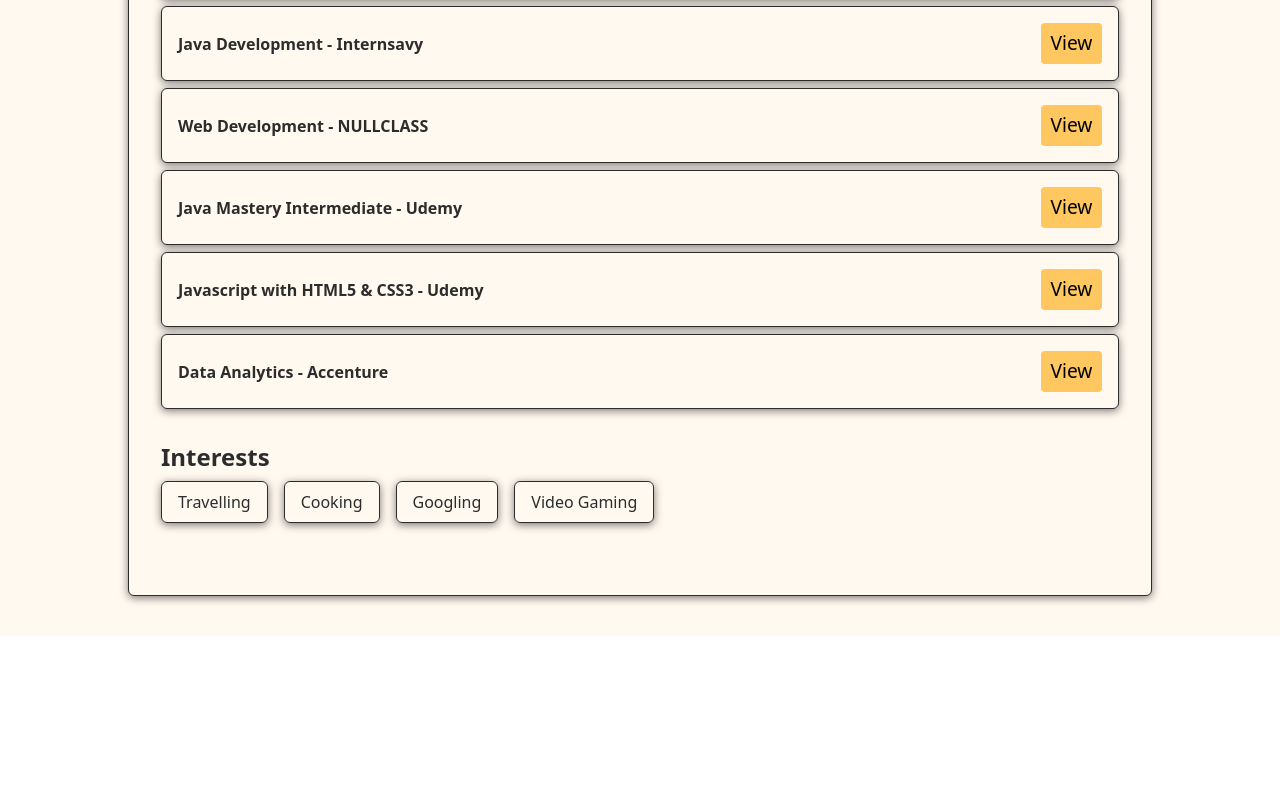
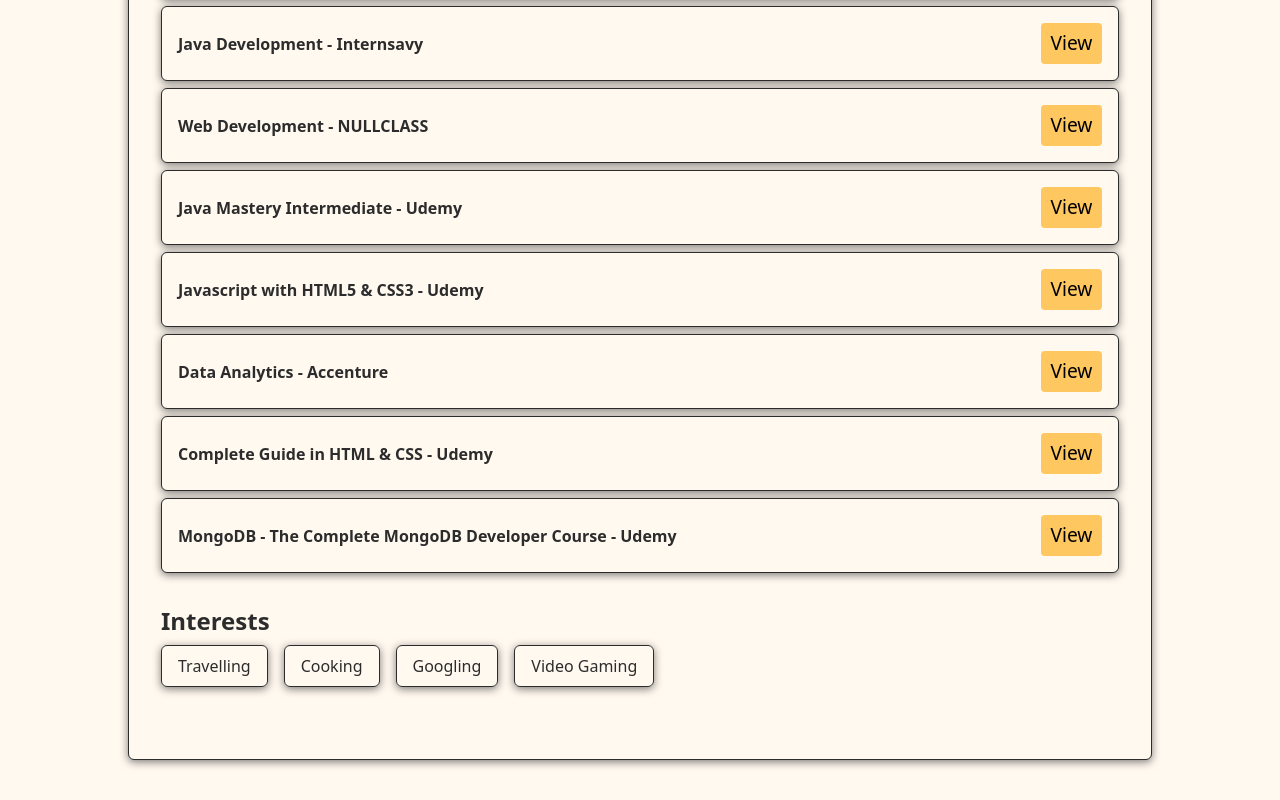
Before and after one commit to dilipdandi/dilip-portfolio, a React (Vite) app: page /resume in a window 1280 px wide. Shown: the part 3776-4576 px from the top of the page. Before the commit the page ends 4412 px from the top, so only its background shows below. Built offline with nearby package versions, Linux system fonts and the light colour scheme.

Commit message:
initial commit

```diff
--- a/src/components/Skills.jsx
+++ b/src/components/Skills.jsx
@@ -4,7 +4,7 @@
   const { skills } = data;
   const { interpersonalSkills } = data;
   return (
-    <article className="content w-full flex flex-col gap-4  border px-4 py-4 rounded-lg md:px-2 md:py-2 lg:px-8 lg:py-4">
+    <article className="content w-full h-full flex flex-col gap-4  border px-4 py-4 rounded-lg md:px-2 md:py-2 lg:px-8 lg:py-4">
       <h2 className="text-xl font-bold  sm:text-2xl lg:text-3xl">TECHNICAL SKILLS</h2>
       <div className="grid grid-cols-1 sm:grid-cols-2 md:grid-cols-3 lg:grid-cols-4 gap-4">
         {skills.map((skill, idx) => {
--- a/src/data.js
+++ b/src/data.js
@@ -106,6 +106,14 @@
       name: "Data Analytics - Accenture",
       link: "https://drive.google.com/file/d/1RVvCmBfojxv7r6G1CD0nQ6ufwteoBTGm/view?usp=sharing",
     },
+    {
+      name: "Complete Guide in HTML & CSS - Udemy",
+      link: "https://drive.google.com/file/d/1LKoFLz-W5WxznCWijrM7NeZBBmSu95W9/view?usp=sharing"
+    },
+    {
+      name: "MongoDB - The Complete MongoDB Developer Course - Udemy",
+      link: "https://drive.google.com/file/d/1_j6_UbgzQhXlDopisjBY5AnRdTYcAaBG/view?usp=sharing"
+    },
   ];
 
   const projects = [
```
